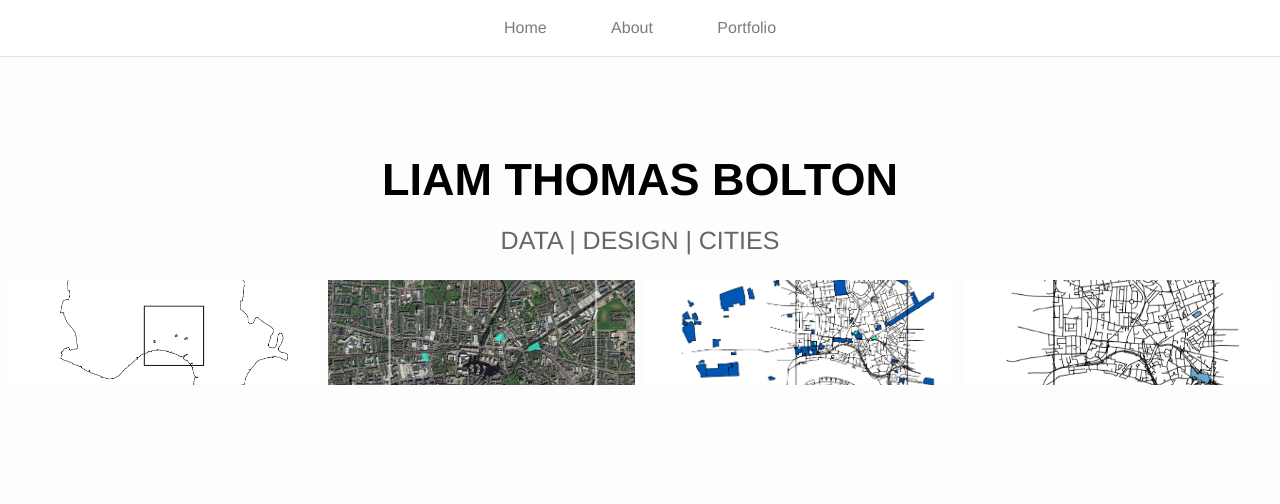
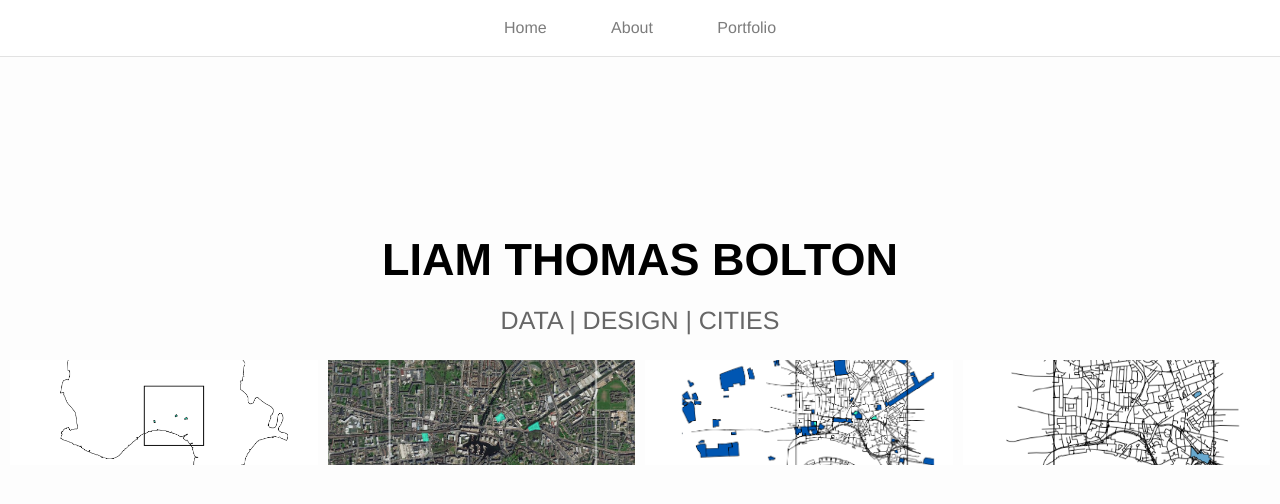
Before and after one commit to lbuk/portfolio-website, a Jekyll site: the page built from index.html, in a window 1280 px wide. Shown: the top 504 px of the page. Built offline with Jekyll 4.4.1, drawn with Linux system fonts in a browser that asks for light colours; nearby versions of some CDN libraries; the list of posts is cut into pages by our own code.

Commit message:
Update _layout.scss

```diff
--- a/_sass/_layout.scss
+++ b/_sass/_layout.scss
@@ -52,7 +52,7 @@
 .header-bar{
     left: 0px;
     top: 10px;
-    margin-top: 140px;
+    margin-top: 220px;
     position: fixed;
     font-size: 20px;
     display: block;
@@ -69,6 +69,7 @@
     h2{
         font-size: 25px;
     }
+    @include media-query($on-palm) {margin-top: 140px;}
 }
 
 /**
```
